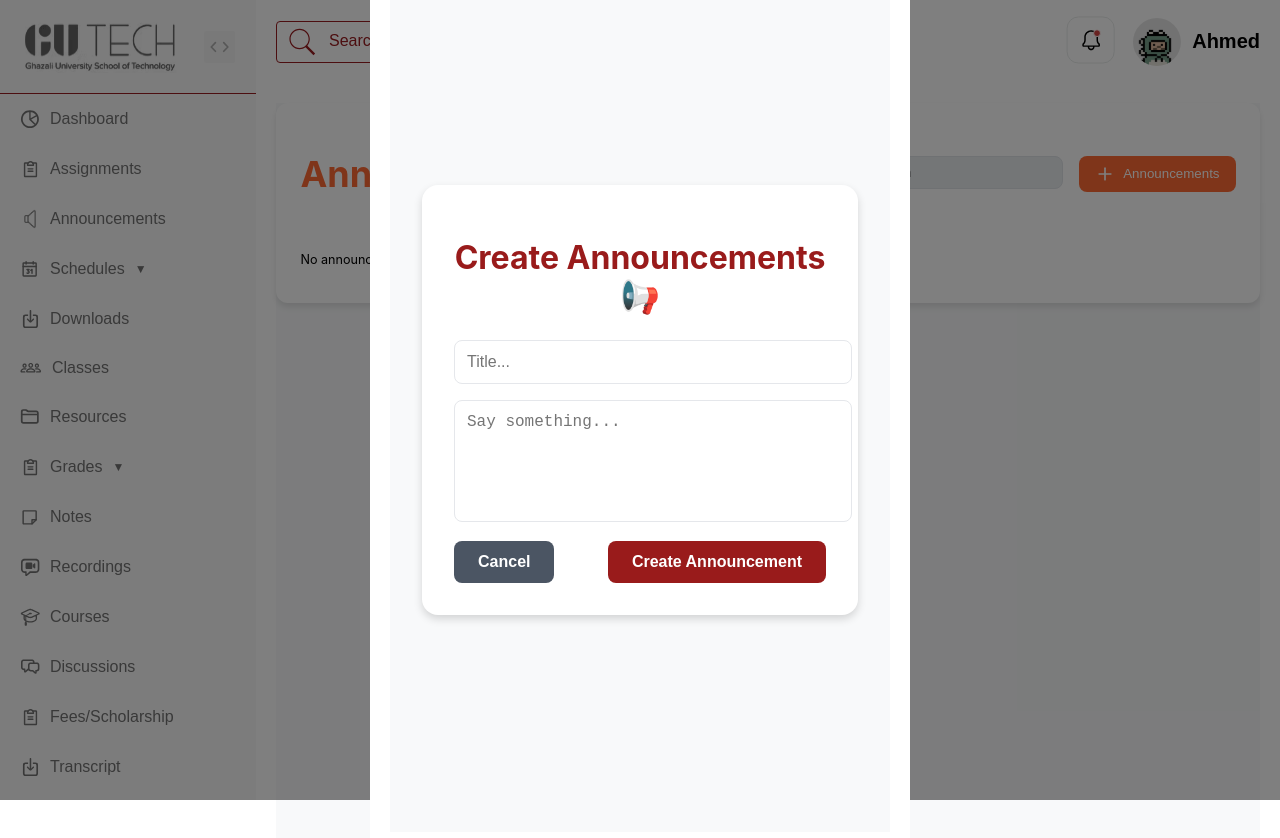
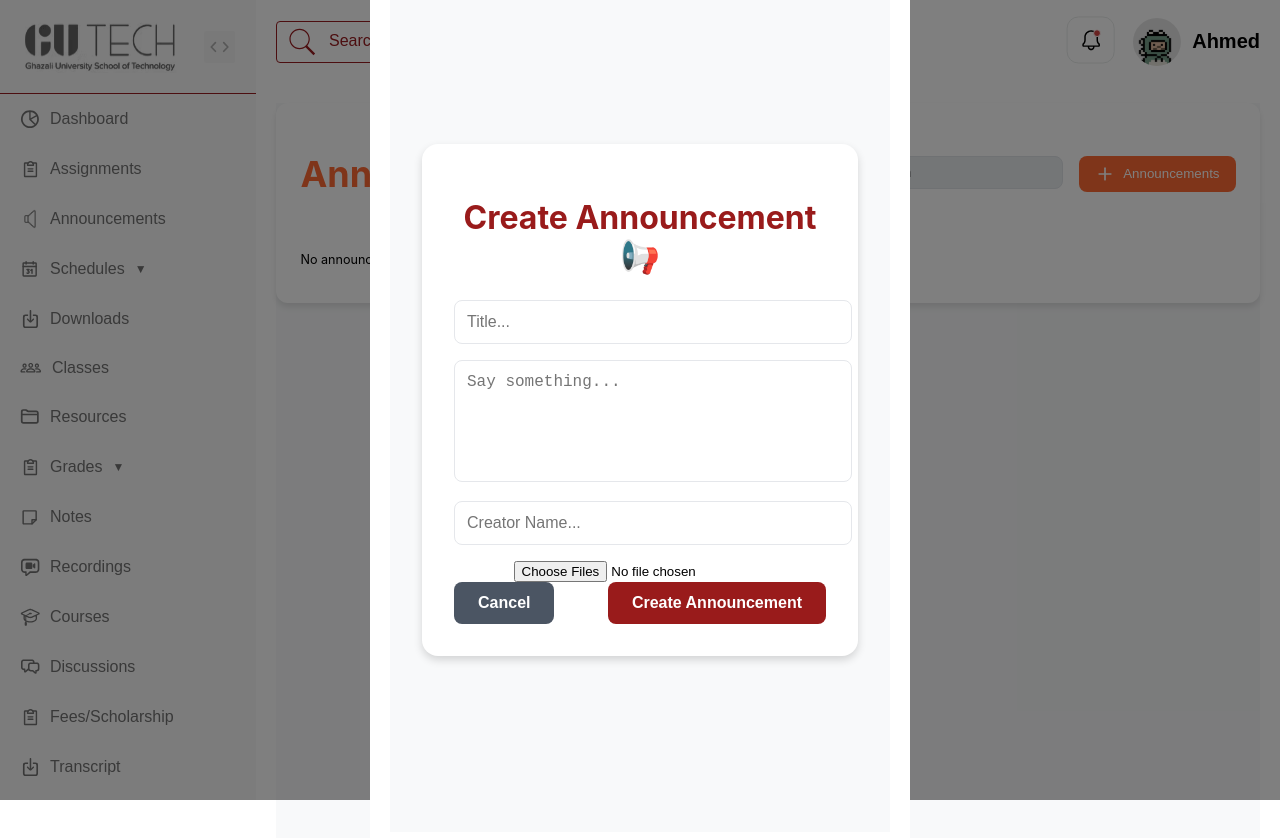
Before and after one commit to ZohaMobin/gutech-adminportal, a React (Create React App) app: page /Announcement in a window 1280 px wide. Both pictures are taken after a click on the button "Announcements". Shown: the top 838 px of the page. Built offline with nearby package versions, Linux system fonts and the light colour scheme.

Commit message:
edit-delete-upload functionality done

```diff
--- a/src/Pages/Modal.js
+++ b/src/Pages/Modal.js
@@ -1,5 +1,5 @@
 import React from 'react';
-import './Modal.css'; // Add styles for the modal
+import './Modal.css';
 
 const Modal = ({ isOpen, onClose, children }) => {
   if (!isOpen) return null;
--- a/src/pages/Announcement.js
+++ b/src/pages/Announcement.js
@@ -1,36 +1,57 @@
 import React, { useState } from 'react';
-import { Search, Plus, Bell } from 'lucide-react';
+import { Search, Plus, Bell, Edit, Trash } from 'lucide-react';
 import Modal from './Modal';
 import AnnouncementCreatePage from './AnnouncementCreate';
 import './Announcement.css';
 
 const AnnouncementsPage = () => {
   const [isModalOpen, setIsModalOpen] = useState(false);
-  const [announcements, setAnnouncements] = useState([]); // Initialize as empty array
+  const [isEditModalOpen, setIsEditModalOpen] = useState(false);
+  const [announcements, setAnnouncements] = useState([]);
+  const [editingAnnouncement, setEditingAnnouncement] = useState(null);
 
-  // Function to handle adding a new announcement
   const addAnnouncement = (newAnnouncement) => {
     setAnnouncements([
       ...announcements,
       { id: announcements.length + 1, ...newAnnouncement },
     ]);
-    setIsModalOpen(false); // Close modal after adding
+    setIsModalOpen(false);
+  };
+
+  const editAnnouncement = (updatedAnnouncement) => {
+    setAnnouncements(
+      announcements.map((ann) =>
+        ann.id === updatedAnnouncement.id ? updatedAnnouncement : ann
+      )
+    );
+    setIsEditModalOpen(false);
+  };
+
+  const deleteAnnouncement = (id) => {
+    setAnnouncements(announcements.filter((ann) => ann.id !== id));
   };
 
   const openModal = () => setIsModalOpen(true);
   const closeModal = () => setIsModalOpen(false);
 
+  const openEditModal = (announcement) => {
+    setEditingAnnouncement(announcement);
+    setIsEditModalOpen(true);
+  };
+
+  const closeEditModal = () => {
+    setEditingAnnouncement(null);
+    setIsEditModalOpen(false);
+  };
+
   return (
     <div className="min-h-screen bg-white">
       <div className="p-6">
-        {/* Header Section */}
         <div className="flex items-center justify-between mb-8">
           <div className="flex items-center space-x-2">
             <h1 className="text-4xl font-bold text-orange-500">Announcements</h1>
             <Bell className="w-8 h-8 text-gray-400" />
           </div>
-
-          {/* Filter and Search Section */}
           <div className="flex space-x-4">
             <div className="relative">
               <input
@@ -49,8 +70,6 @@ const AnnouncementsPage = () => {
             </button>
           </div>
         </div>
-
-        {/* Announcements List */}
         <div className="space-y-4">
           {announcements.length === 0 ? (
             <p className="text-gray-500">No announcements to display.</p>
@@ -59,26 +78,54 @@ const AnnouncementsPage = () => {
               <div key={announcement.id} className="p-6 border rounded-lg">
                 <div className="flex items-center justify-between mb-4">
                   <h2 className="text-xl font-semibold">{announcement.title}</h2>
-                  <input type="checkbox" className="w-5 h-5" />
+                  <div className="flex space-x-2">
+                    <button
+                      className="text-gray-500 hover:text-blue-500"
+                      onClick={() => openEditModal(announcement)}
+                    >
+                      <Edit className="w-5 h-5" />
+                    </button>
+                    <button
+                      className="text-gray-500 hover:text-red-500"
+                      onClick={() => deleteAnnouncement(announcement.id)}
+                    >
+                      <Trash className="w-5 h-5" />
+                    </button>
+                  </div>
                 </div>
                 <p className="text-gray-600 mb-4">{announcement.content}</p>
-                <div className="flex items-center space-x-2">
-                  <span className="font-medium">{announcement.author || 'Admin'}</span>
-                  <span className="text-gray-500">
-                    {announcement.date || 'Today'}
+                <div className="flex items-center space-x-2 mb-4">
+                  <span className="font-medium">
+                    {announcement.author || 'Admin'}
                   </span>
+                  <span className="text-gray-500">{announcement.date}</span>
                 </div>
+                {announcement.files && announcement.files.length > 0 && (
+                  <div className="space-y-2">
+                    <h3 className="font-semibold">Attachments:</h3>
+                    {announcement.files.map((file, index) => (
+                      <p key={index} className="text-blue-500">
+                        {file.name}
+                      </p>
+                    ))}
+                  </div>
+                )}
               </div>
             ))
           )}
         </div>
       </div>
-
-      {/* Modal for Create Announcement */}
       <Modal isOpen={isModalOpen} onClose={closeModal}>
         <AnnouncementCreatePage
           onClose={closeModal}
-          onCreate={addAnnouncement} // Pass the addAnnouncement function
+          onCreate={addAnnouncement}
+        />
+      </Modal>
+      <Modal isOpen={isEditModalOpen} onClose={closeEditModal}>
+        <AnnouncementCreatePage
+          onClose={closeEditModal}
+          onCreate={editAnnouncement}
+          announcement={editingAnnouncement}
         />
       </Modal>
     </div>
--- a/src/pages/AnnouncementCreate.js
+++ b/src/pages/AnnouncementCreate.js
@@ -1,37 +1,55 @@
-import React, { useState } from 'react';
+import React, { useState, useEffect } from 'react';
 import './AnnouncementCreate.css';
 
-const AnnouncementCreatePage = ({ onClose, onCreate }) => {
+const AnnouncementCreatePage = ({ onClose, onCreate, announcement }) => {
   const [title, setTitle] = useState('');
   const [message, setMessage] = useState('');
+  const [files, setFiles] = useState([]);
+  const [creatorName, setCreatorName] = useState('');
+
+  useEffect(() => {
+    if (announcement) {
+      setTitle(announcement.title);
+      setMessage(announcement.content);
+      setCreatorName(announcement.author || ''); // Pre-fill creator name if available
+    }
+  }, [announcement]);
+
+  const handleFileUpload = (e) => {
+    setFiles([...e.target.files]);
+  };
 
   const handleSubmit = (e) => {
     e.preventDefault();
 
-    if (!title.trim() || !message.trim()) {
-      alert('Both title and message are required!');
+    if (!title.trim() || !message.trim() || !creatorName.trim()) {
+      alert('Title, message, and creator name are required!');
       return;
     }
 
-    // Pass the new announcement data to the parent
-    onCreate({
+    const newAnnouncement = {
+      id: announcement ? announcement.id : null,
       title,
       content: message,
       date: new Date().toLocaleDateString(),
       time: new Date().toLocaleTimeString(),
-      author: 'Admin',
-    });
+      author: creatorName,
+      files, // Attach the uploaded files
+    };
 
-    // Clear the form
+    onCreate(newAnnouncement);
+
     setTitle('');
     setMessage('');
+    setFiles([]);
+    setCreatorName('');
   };
 
   return (
     <div className="create-announcement">
       <div className="announcement-card">
         <h1 className="announcement-title">
-          Create Announcements 📢
+          {announcement ? 'Edit Announcement 📢' : 'Create Announcement 📢'}
         </h1>
 
         <form onSubmit={handleSubmit}>
@@ -50,12 +68,27 @@ const AnnouncementCreatePage = ({ onClose, onCreate }) => {
             className="form-textarea"
           />
 
+          <input
+            type="text"
+            placeholder="Creator Name..."
+            value={creatorName}
+            onChange={(e) => setCreatorName(e.target.value)}
+            className="form-input"
+          />
+
+          <input
+            type="file"
+            multiple
+            onChange={handleFileUpload}
+            className="form-file-input"
+          />
+
           <div className="form-buttons">
             <button type="button" className="cancel-button" onClick={onClose}>
               Cancel
             </button>
             <button type="submit" className="submit-button">
-              Create Announcement
+              {announcement ? 'Update Announcement' : 'Create Announcement'}
             </button>
           </div>
         </form>
```
Also changed, not shown: src/App.js (line endings or trailing spaces).
